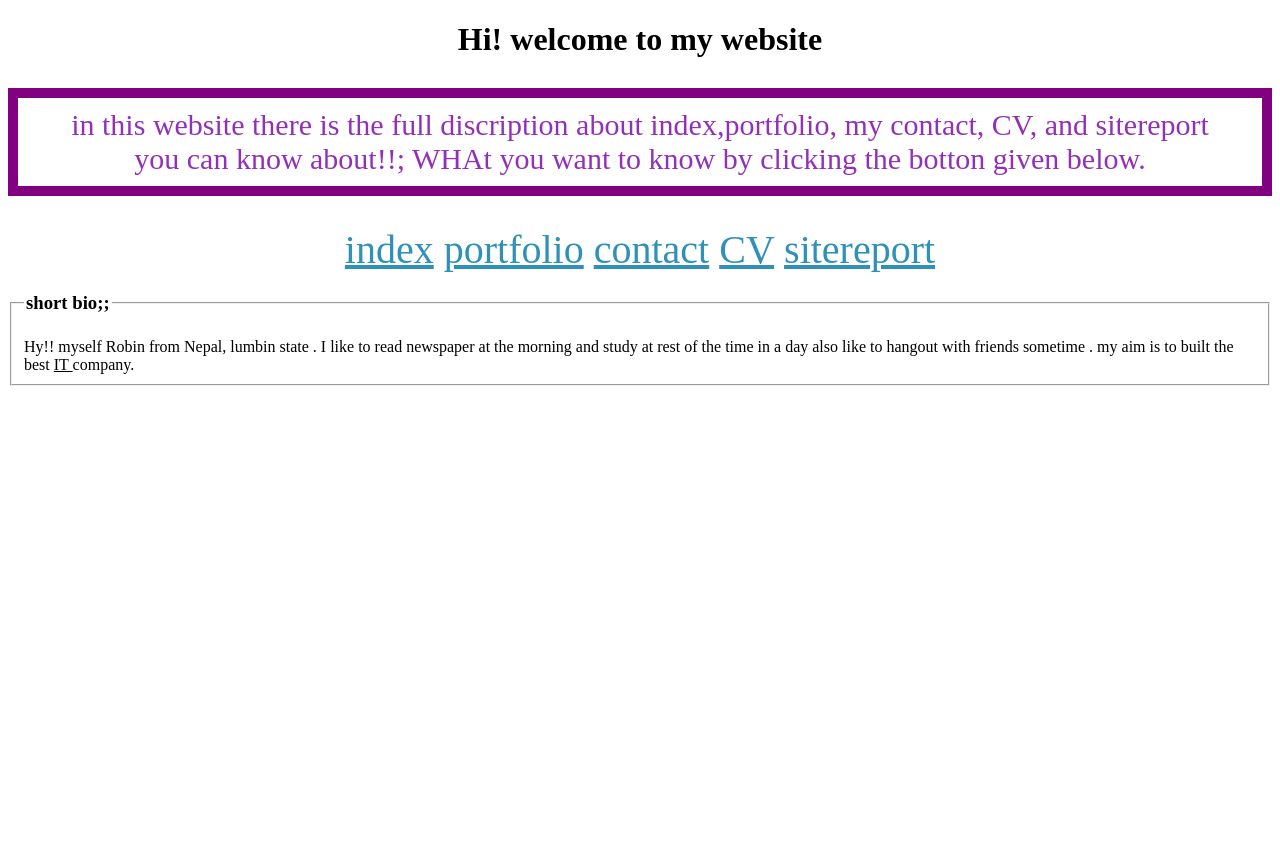
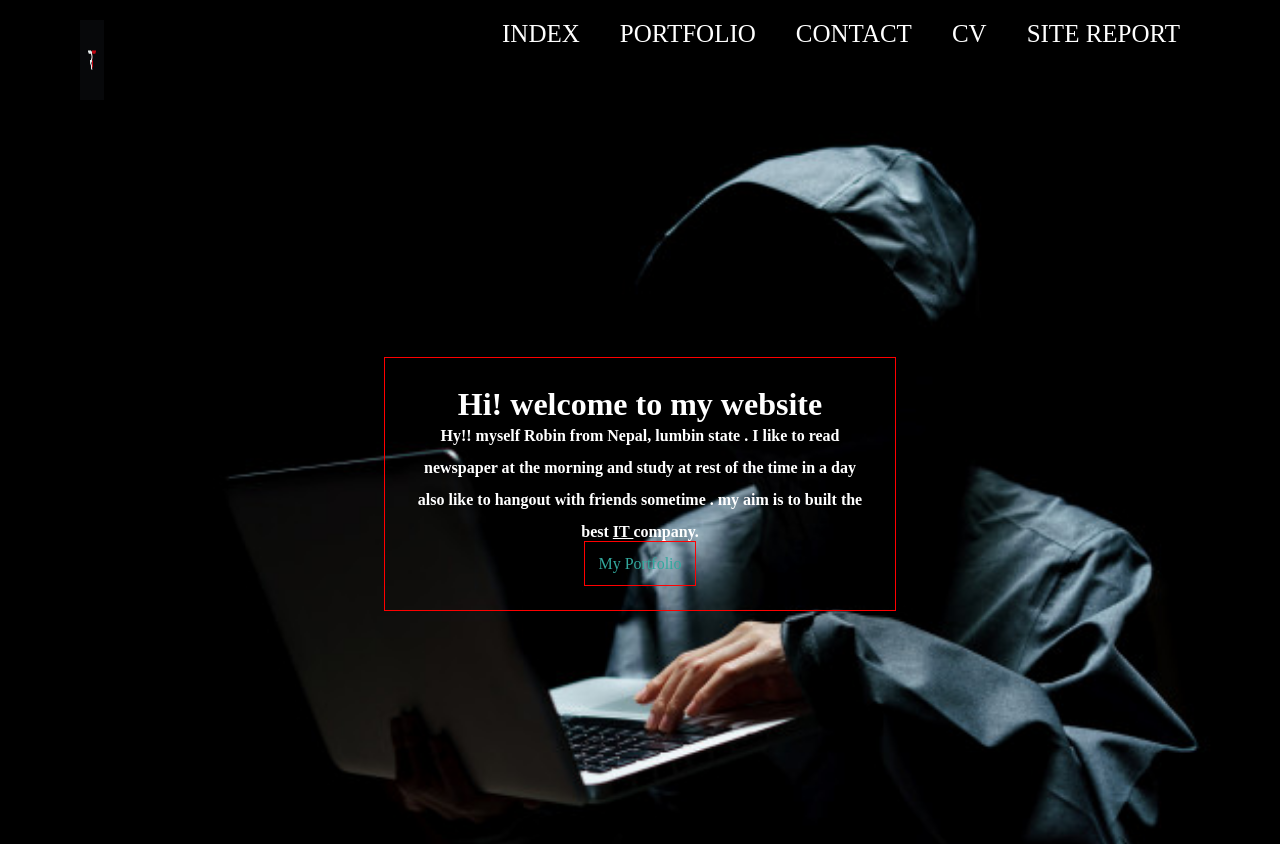
Before and after one commit to ROBIN-ON/nami-project, a plain HTML site: page index.html in a window 1280 px wide. Before the commit the page ends 800 px from the top, so only its background shows below. Drawn offline with Linux system fonts and the light colour scheme.

Commit message:
git 5th push

```diff
--- a/index.html
+++ b/index.html
@@ -3,31 +3,65 @@
 <html>
 <head>
 	<title>portfolio</title>
-	<link rel="stylesheet" type="text/css" href="style.css">
+	<link rel="stylesheet" type="text/css" href="style1.css">
 </head>
-<body>
+<body id="index-body">
+
+
+  <!--navbar  -->
+  <nav id="navbar">
+    <!-- this is logo -->
+    <div id="logo"> <img src="./Photos/logo.jpg"></div>
+    <!-- this is for link section -->
+    <div id="nav-link">
+      <li><a href="index.html"> INDEX</a></li>
+      <li> <a href="portfolio.html">PORTFOLIO</a></li>
+      <li><a href="contact.html">CONTACT</a></li>
+      <li>  <a href="CV.html">CV</a></li>
+      <li><a href="sitereport.html">SITE REPORT</a></li>
+    </div>
+  </nav>
+
+  <!-- SHOWCASE -->
+  <div id="showcase-header">
+    <div id="showcase-content">
+       <div><h1>Hi! welcome to my website</h1></div>
+    <div>  <h4>Hy!! myself Robin from Nepal, lumbin state . I like to read newspaper at the morning
+           and study at rest of the time in a day also like to hangout with friends sometime .
+           my aim is to built the best <bold> <u>IT </u> </bold> company.</h4></div>
+
+           <a href="./portfolio.html">My Portfolio</a>
+    </div>
+
+  </div>
+  <!-- <div id="link">
+          <a href="index.html"> index</a>
+      <a href="portfolio.html">portfolio</a>
+      <a href="contact.html">contact</a>
+      <a href="CV.html">CV</a>
+      <a href="sitereport.html">sitereport</a> -->
+     <!--  -->
+     <!-- </div>
+     <div>
+
+
+
 	 <div class="header">
 	 	<h1 class="heading">Hi! welcome to my website</h1>
 	 	<p class="discription">in this website there is the full discription about index,portfolio, my contact, CV,  and sitereport
 
 	 	 you can know about!!; WHAt you want to know by clicking the botton given below.</p>
-     </div>
-     <div id="link">
-          <a href="index.html"> index</a>
-     	<a href="portfolio.html">portfolio</a>
-     	<a href="contact.html">contact</a>
-     	<a href="CV.html">CV</a>
-     	<a href="siterport.html">sitereport</a>
-     </div>
-     <div>
+     </div> -->
 
 
-         <fieldset class="legend">
+
+
+         <!-- <fieldset class="legend">
           <legend> <h3>short bio;; </h3></legend>
             Hy!! myself Robin from Nepal, lumbin state . I like to read newspaper at the morning
            and study at rest of the time in a day also like to hangout with friends sometime .
            my aim is to built the best <bold> <u>IT </u> </bold> company. </fieldset>
 
-     </div>
+     </div> -->
 </body>
 </html>
--- a/style.css
+++ b/style.css
@@ -1,7 +1,11 @@
 
 /*this is for overall pages*/
 
-
+*{
+    padding: 0;
+    margin: 0;
+    box-sizing: border-box;
+}
 
 
 *body{
@@ -21,15 +25,51 @@
 	border:10px solid purple;
 	padding: 10px 40px 10px 40px;
         }
-#link,a{
-	   color: rgb(48, 145, 184);
-	    text-align: center;
-      font-size:40px;
-      font-height:1.5em;
-      border: 10px rgb(48, 145, 184);
+#link a{
 
 
-        }
+      font-size:40px;
+      border: 1px  solid grey;
+      text-decoration:none;
+      padding: 3px;
+
+
+       }
+
+/*#link a:hover{
+    background-color: rgb(20, 15, 124);
+     color: white;
+}*/
+  #link a:link{
+        color: green;
+       }
+
+      /* #link a:visted{
+        color: salmon;
+       }*/
+/*#link  a:visited{
+    background-color: salmon;
+}*/
+
+
+
+
+
+
+
+
+
+
+
+
+
+
+
+
+
+
+;
+
 
 
          /*for the contact.css*/
--- /dev/null
+++ b/style1.css
@@ -0,0 +1,110 @@
+*{
+	padding: 0;
+	margin: 0;
+	box-sizing: border-box;
+
+}
+#index-body{
+	background-image: url('./Photos/display.jpg');
+	background-size:  cover;
+
+
+	width: 100vw;
+	height: 100vh;
+	background-repeat: no-repeat;
+}
+
+#navbar{
+	display: flex;
+	justify-content: space-between;
+	padding: 20px 80px;
+	background-color: black;
+}
+#navbar #logo img{
+	width: 30%;
+	height: 80px
+}
+#nav-link{
+	display: flex;
+
+	/*justify-content: space-evenly;*/
+
+}
+#nav-link li{
+	list-style: none;
+}
+#nav-link li a{
+	text-decoration: none;
+	font-size: 25px;
+	padding: 20px;
+	color: white;
+}
+#showcase-header{
+	color: white;
+	display: flex;
+
+	justify-content: center;
+	align-items: center;
+	align-content: center;
+	text-align: center;
+
+	height: 90vh;
+
+}
+#showcase-content{
+	border:1px solid red;
+	width: 40%;
+	height: auto;
+	padding: 30px;
+	line-height: 2rem;
+}
+
+#showcase-content a{
+	text-decoration: none;
+	border: 1px solid red;
+	/*font-size: 20px;*/
+	padding: 13px;
+	color: #32a89d;
+}
+#showcase-content a:hover{
+	background-color:#32a89d;
+	color: white;
+}
+/*responsive code*/
+/*for smart phone*/
+/*@media(max-width: 500px){
+	#showcase-content{
+		background-color: red;
+		height: auto;
+	}
+
+}*/
+
+
+
+
+
+/*this is for portfolio css*/
+#container{
+	display: flex;
+	justify-content: center;
+
+}
+.container-1{
+	border: 1px solid rgb(168, 50, 78) ;
+	height: 700px;
+	width: 40%;
+}
+#photo img{
+	height: 470px;
+	width: 100%;
+}
+.discription{
+	padding: 20px;
+}
+
+ .para{
+ color:#32a89d;
+ padding: 20px;
+ line-height: 1.5rem;
+}
```
Also changed, not shown: contact.html (+8 -7 lines), cv.html (+7 -7 lines), portfolio.html (+51 -16 lines), sitereport.html (+9 -7 lines), Photos/display.jpg (added), Photos/logo.jpg (added), 3 other files.
